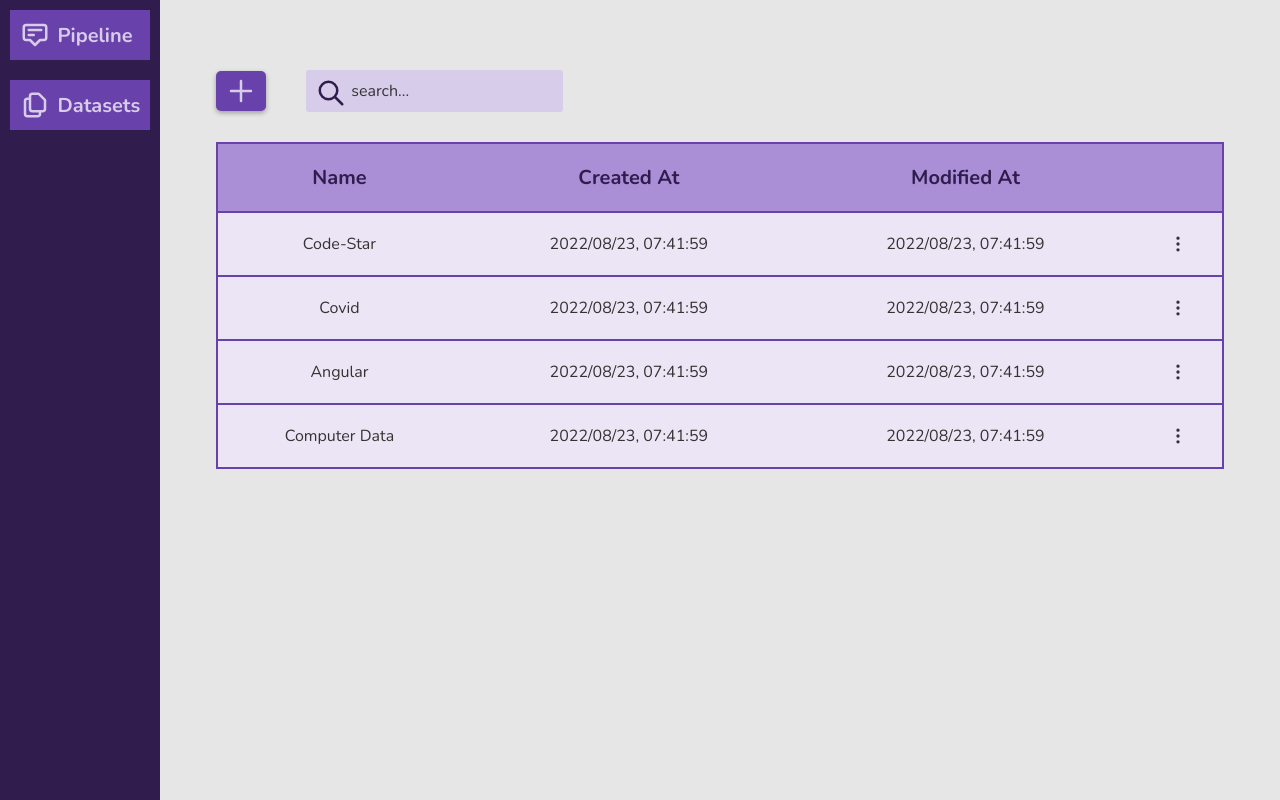
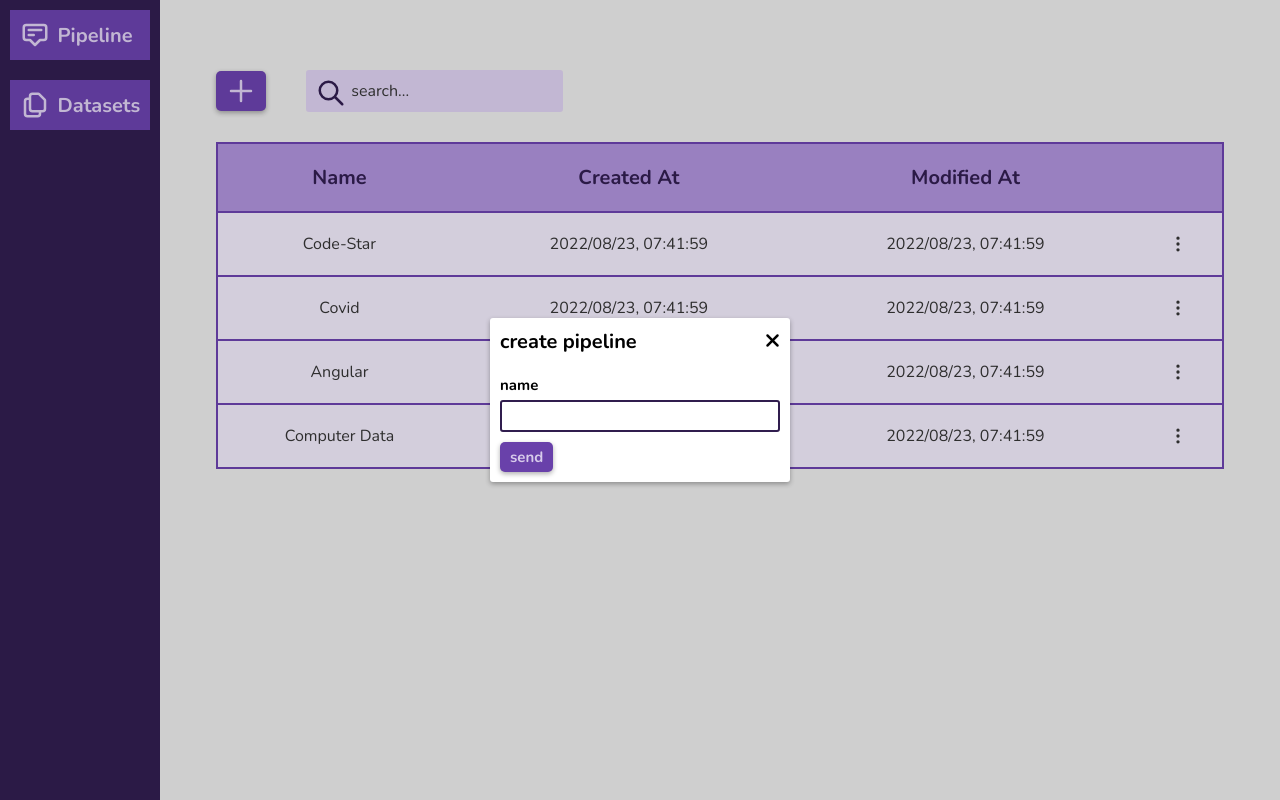
Before and after one commit to Star-Academy/Summer1401-Project-Team03, an Angular app in the folder client/: page /pipeline-inventory in a window 1280 px wide. Both pictures are taken after a click on the button 241 px from the left and 91 px from the top of the page. Built offline with nearby package versions, Linux system fonts and the light colour scheme.

Commit message:
[FEATURE] modal for pipeline creation

```diff
--- a/client/src/app/components/modal/modal.component.ts
+++ b/client/src/app/components/modal/modal.component.ts
@@ -1,4 +1,4 @@
-import {Component, ElementRef, Input, ViewChild} from '@angular/core';
+import {Component, ElementRef, EventEmitter, Input, Output, ViewChild} from '@angular/core';
 
 @Component({
     selector: 'app-modal',
@@ -10,6 +10,8 @@ export class ModalComponent {
 
     @Input() public title: string = '';
 
+    @Output() public modalClosed = new EventEmitter();
+
     public openModal(): void {
         const host = this.modal.nativeElement as HTMLDialogElement;
         host.showModal();
@@ -18,5 +20,6 @@ export class ModalComponent {
     public closeModal(): void {
         const host = this.modal.nativeElement as HTMLDialogElement;
         host.close();
+        this.modalClosed.emit();
     }
 }
--- a/client/src/app/pages/dataset-inventory/components/import-button/import-button.component.html
+++ b/client/src/app/pages/dataset-inventory/components/import-button/import-button.component.html
@@ -1,7 +1,7 @@
 <app-button (click)="modal.openModal()">
     <app-svg iconType="plus"> </app-svg>
 </app-button>
-<app-modal #mymodal title="import dataset">
+<app-modal #datasetImport title="import dataset" (modalClosed)="clearFile()">
     <div class="upload">
         <label>
             upload
--- a/client/src/app/pages/dataset-inventory/components/import-button/import-button.component.ts
+++ b/client/src/app/pages/dataset-inventory/components/import-button/import-button.component.ts
@@ -8,7 +8,7 @@ import {InventoryService} from 'src/app/services/inventory.service';
     styleUrls: ['./import-button.component.scss'],
 })
 export class ImportButtonComponent {
-    @ViewChild('mymodal') public modal!: ModalComponent;
+    @ViewChild('datasetImport') public modal!: ModalComponent;
     public file: File | null = null;
 
     public constructor(private inventoryService: InventoryService) {}
@@ -20,6 +20,10 @@ export class ImportButtonComponent {
         }
     }
 
+    public clearFile(): void {
+        this.file = null;
+    }
+
     public async uploadFile(): Promise<void> {
         if (this.file) await this.inventoryService.uploadDataSet(this.file);
     }
--- a/client/src/app/pages/dataset-inventory/dataset-inventory.component.ts
+++ b/client/src/app/pages/dataset-inventory/dataset-inventory.component.ts
@@ -20,11 +20,6 @@ export class DatasetInventoryComponent {
         if (item) item.openedSettingModal = false;
     }
 
-    public addItem(): void {
-        console.log(`Added item`);
-        // Connect to inventory service
-    }
-
     public renameItem(id: number): void {
         console.log(`Renamed item ${id}`);
         // Connect to inventory service
--- a/client/src/app/pages/pipeline-inventory/components/pipeline-add-button/pipeline-add-button.component.html
+++ b/client/src/app/pages/pipeline-inventory/components/pipeline-add-button/pipeline-add-button.component.html
@@ -1,7 +1,7 @@
 <app-button (click)="modal.openModal()">
     <app-svg iconType="plus"> </app-svg>
 </app-button>
-<app-modal #pipelineAdd title="import dataset">
-    <app-text-input></app-text-input>
-    <app-button (click)="uploadFile()">send</app-button>
+<app-modal #pipelineAdd title="create pipeline" (modalClosed)="clearName()">
+    <app-text-input label="name" type="text" [(value)]="pipelineName"></app-text-input>
+    <app-button (click)="createPipeline()">send</app-button>
 </app-modal>
--- a/client/src/app/pages/pipeline-inventory/components/pipeline-add-button/pipeline-add-button.component.ts
+++ b/client/src/app/pages/pipeline-inventory/components/pipeline-add-button/pipeline-add-button.component.ts
@@ -9,18 +9,11 @@ import {InventoryService} from 'src/app/services/inventory.service';
 })
 export class PipelineAddButtonComponent {
     @ViewChild('pipelineAdd') public modal!: ModalComponent;
-    public file: File | null = null;
+    public pipelineName: string = '';
 
-    public constructor(private inventoryService: InventoryService) {}
+    public createPipeline(): void {}
 
-    public setFile(event: Event): void {
-        const files = (event.target as HTMLInputElement).files;
-        if (files && files.length) {
-            this.file = files[0];
-        }
-    }
-
-    public async uploadFile(): Promise<void> {
-        if (this.file) await this.inventoryService.uploadDataSet(this.file);
+    public clearName(): void {
+        this.pipelineName = '';
     }
 }
--- a/client/src/app/pages/pipeline-inventory/pipeline-inventory.component.html
+++ b/client/src/app/pages/pipeline-inventory/pipeline-inventory.component.html
@@ -1,8 +1,6 @@
 <div class="inventory">
     <div class="inventory__header">
-        <app-button (click)="addItem()">
-            <app-svg iconType="plus"></app-svg>
-        </app-button>
+        <app-pipeline-add-button></app-pipeline-add-button>
         <app-search-box (searchPhraseChange)="searchPhrase = $event"></app-search-box>
     </div>
 
--- a/client/src/app/pages/pipeline-inventory/pipeline-inventory.component.ts
+++ b/client/src/app/pages/pipeline-inventory/pipeline-inventory.component.ts
@@ -20,11 +20,6 @@ export class PipelineInventoryComponent {
         if (item) item.openedSettingModal = false;
     }
 
-    public addItem(): void {
-        console.log(`Added item`);
-        // Connect to inventory service
-    }
-
     public renameItem(id: number): void {
         console.log(`Renamed item ${id}`);
         // Connect to inventory service
```
